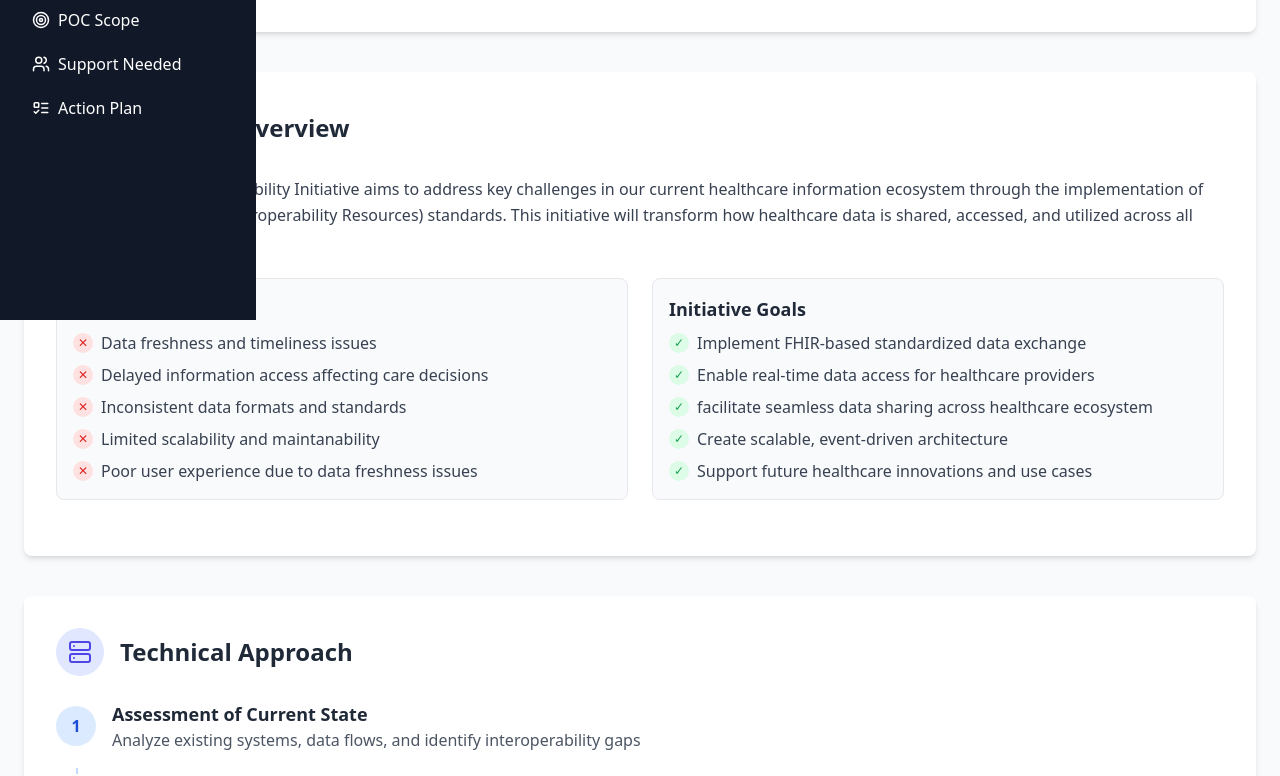
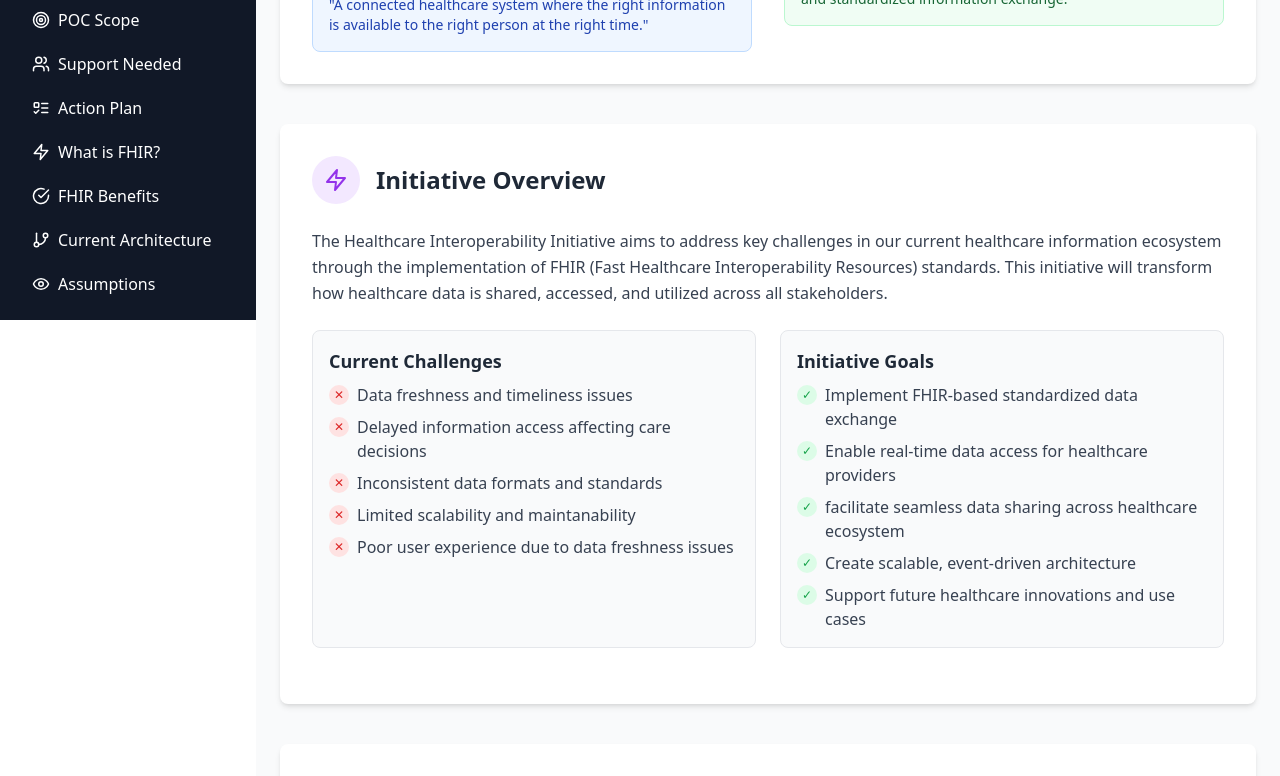
Before and after one commit to computerManSA/FHIR_Presentation, a React (Vite) app: page / in a window 1280 px wide. Shown: the part 480-1256 px from the top of the page. Built offline with nearby package versions, Linux system fonts and the light colour scheme.

Commit message:
Restored to 'c345613831a1f5be3697e6329908454e2bb5eb5e'
Replit-Restored-To: c345613831a1f5be3697e6329908454e2bb5eb5e

```diff
--- a/src/cover.tsx
+++ /dev/null
@@ -1,51 +0,0 @@
-
-import React from 'react';
-import { useNavigate } from 'react-router-dom';
-
-const CoverPage = () => {
-  const navigate = useNavigate();
-
-  return (
-    <div className="min-h-screen bg-gradient-to-br from-gray-100 to-gray-200 flex items-center justify-center">
-      <div className="text-center p-8 bg-white rounded-2xl shadow-2xl max-w-4xl mx-auto">
-        <div className="flex justify-center items-center space-x-12 mb-8">
-          <img
-            src="https://eservices.moh.gov.sa/MOHWebsiteStaticAssets/assets/images/logo-ar.png"
-            alt="MOH Logo"
-            className="h-24 object-contain"
-          />
-          <img
-            src="https://lean.sa/images/logo/logo-dark.png"
-            alt="Lean Logo"
-            className="h-16 object-contain"
-          />
-        </div>
-
-        <h1 className="text-4xl font-bold text-gray-800 mb-4">
-          Healthcare Interoperability Initiative
-        </h1>
-        <h2 className="text-2xl text-gray-600 mb-8">
-          FHIR Implementation Project
-        </h2>
-
-        <div className="mb-12">
-          <p className="text-gray-600 text-lg">
-            Technical Presentation and Architecture Overview
-          </p>
-          <p className="text-gray-500 mt-2">
-            Ministry of Health - Kingdom of Saudi Arabia
-          </p>
-        </div>
-
-        <button
-          onClick={() => navigate('/')}
-          className="px-8 py-3 bg-blue-600 text-white rounded-lg hover:bg-blue-700 transition-colors shadow-lg text-lg"
-        >
-          Start Presentation
-        </button>
-      </div>
-    </div>
-  );
-};
-
-export default CoverPage;
--- a/src/main.tsx
+++ b/src/main.tsx
@@ -6,10 +6,8 @@ import {
   Route,
   Link,
   useLocation,
-  Navigate
 } from "react-router-dom";
 import "./index.css";
-import CoverPage from "./cover.tsx";
 import Introduction from "./introduction.tsx";
 import WhatisFHIR from "./what-is-fhir.tsx";
 import FHIRBenefitsPage from "./fhir-benefits.tsx";
@@ -17,6 +15,7 @@ import AsIsArchitecture from "./as-is-architecture.tsx";
 import AssumptionsPage from "./assumptions.tsx";
 import EnhancedFHIRArchitecture from "./enhanced-fhir-react.tsx";
 import InfrastructureDesign from "./infrastructure-design.tsx";
+// import TechnicalSolutionPage from "./technical-solution.tsx";
 import POCScopePage from "./poc-scope.tsx";
 import SupportNeededPage from "./support-needed.tsx";
 import ActionPlanPage from "./action-plan.tsx";
@@ -34,12 +33,10 @@ import {
   ListTodo,
 } from "lucide-react";
 
+// Navigation component
 const Navigation = () => {
   const location = useLocation();
   const [isCollapsed, setIsCollapsed] = useState(false);
-  const isNotCoverPage = location.pathname !== '/cover';
-
-  if (!isNotCoverPage) return null;
 
   return (
     <nav
@@ -90,19 +87,205 @@ const Navigation = () => {
             </Link>
           </li>
         ))}
+        <li>
+          <Link
+            to="/what-is-fhir"
+            className={`block py-2 px-4 rounded transition-colors ${
+              location.pathname === "/what-is-fhir"
+                ? "bg-blue-600 text-white"
+                : "hover:bg-gray-800"
+            }`}
+          >
+            <div className="flex items-center">
+              <Zap
+                className={`${isCollapsed ? "mx-auto" : "mr-2"}`}
+                size={18}
+              />
+              {!isCollapsed && "What is FHIR?"}
+            </div>
+          </Link>
+        </li>
+        <li>
+          <Link
+            to="/fhir-benefits"
+            className={`block py-2 px-4 rounded transition-colors ${
+              location.pathname === "/fhir-benefits"
+                ? "bg-blue-600 text-white"
+                : "hover:bg-gray-800"
+            }`}
+          >
+            <div className="flex items-center">
+              <CheckCircle
+                className={`${isCollapsed ? "mx-auto" : "mr-2"}`}
+                size={18}
+              />
+              {!isCollapsed && "FHIR Benefits"}
+            </div>
+          </Link>
+        </li>
+        <li>
+          <Link
+            to="/as-is-architecture"
+            className={`block py-2 px-4 rounded transition-colors ${
+              location.pathname === "/as-is-architecture"
+                ? "bg-blue-600 text-white"
+                : "hover:bg-gray-800"
+            }`}
+          >
+            <div className="flex items-center">
+              <GitBranch
+                className={`${isCollapsed ? "mx-auto" : "mr-2"}`}
+                size={18}
+              />
+              {!isCollapsed && "Current Architecture"}
+            </div>
+          </Link>
+        </li>
+        <li>
+          <Link
+            to="/assumptions"
+            className={`block py-2 px-4 rounded transition-colors ${
+              location.pathname === "/assumptions"
+                ? "bg-blue-600 text-white"
+                : "hover:bg-gray-800"
+            }`}
+          >
+            <div className="flex items-center">
+              <Eye
+                className={`${isCollapsed ? "mx-auto" : "mr-2"}`}
+                size={18}
+              />
+              {!isCollapsed && "Assumptions"}
+            </div>
+          </Link>
+        </li>
+        <li>
+          <Link
+            to="/enhanced-fhir-architecture"
+            className={`block py-2 px-4 rounded transition-colors ${
+              location.pathname === "/enhanced-fhir-architecture"
+                ? "bg-blue-600 text-white"
+                : "hover:bg-gray-800"
+            }`}
+          >
+            <div className="flex items-center">
+              <Server
+                className={`${isCollapsed ? "mx-auto" : "mr-2"}`}
+                size={18}
+              />
+              {!isCollapsed && "Enhanced Architecture"}
+            </div>
+          </Link>
+        </li>
+        <li>
+          <Link
+            to="/infrastructure-design"
+            className={`block py-2 px-4 rounded transition-colors ${
+              location.pathname === "/infrastructure-design"
+                ? "bg-blue-600 text-white"
+                : "hover:bg-gray-800"
+            }`}
+          >
+            <div className="flex items-center">
+              <Network
+                className={`${isCollapsed ? "mx-auto" : "mr-2"}`}
+                size={18}
+              />
+              {!isCollapsed && "Infrastructure Design"}
+            </div>
+          </Link>
+        </li>
+        <li>
+          <Link
+            to="/technical-solution"
+            className={`block py-2 px-4 rounded transition-colors ${
+              location.pathname === "/technical-solution"
+                ? "bg-blue-600 text-white"
+                : "hover:bg-gray-800"
+            } ${isCollapsed ? "text-center px-2" : ""}`}
+          >
+            <div className="flex items-center">
+              <Code
+                className={`${isCollapsed ? "mx-auto" : "mr-2"}`}
+                size={18}
+              />
+              {!isCollapsed && "Technical Solution"}
+            </div>
+          </Link>
+        </li>
+        <li>
+          <Link
+            to="/poc-scope"
+            className={`block py-2 px-4 rounded transition-colors ${
+              location.pathname === "/poc-scope"
+                ? "bg-blue-600 text-white"
+                : "hover:bg-gray-800"
+            } ${isCollapsed ? "text-center px-2" : ""}`}
+          >
+            <div className="flex items-center">
+              <Target
+                className={`${isCollapsed ? "mx-auto" : "mr-2"}`}
+                size={18}
+              />
+              {!isCollapsed && "POC Scope"}
+            </div>
+          </Link>
+        </li>
+        <li>
+          <Link
+            to="/support-needed"
+            className={`block py-2 px-4 rounded transition-colors ${
+              location.pathname === "/support-needed"
+                ? "bg-blue-600 text-white"
+                : "hover:bg-gray-800"
+            } ${isCollapsed ? "text-center px-2" : ""}`}
+          >
+            <div className="flex items-center">
+              <Users
+                className={`${isCollapsed ? "mx-auto" : "mr-2"}`}
+                size={18}
+              />
+              {!isCollapsed && "Support Needed"}
+            </div>
+          </Link>
+        </li>
+        <li>
+          <Link
+            to="/action-plan"
+            className={`block py-2 px-4 rounded transition-colors ${
+              location.pathname === "/action-plan"
+                ? "bg-blue-600 text-white"
+                : "hover:bg-gray-800"
+            } ${isCollapsed ? "text-center px-2" : ""}`}
+          >
+            <div className="flex items-center">
+              <ListTodo
+                className={`${isCollapsed ? "mx-auto" : "mr-2"}`}
+                size={18}
+              />
+              {!isCollapsed && "Action Plan"}
+            </div>
+          </Link>
+        </li>
       </ul>
     </nav>
   );
 };
 
+// Main application component
+// Main application component
 const App = () => {
+  // Move the state here
+  const [isCollapsed, setIsCollapsed] = useState(false);
+
   return (
     <Router>
       <div className="flex">
-        <Navigation />
-        <main className="w-full">
+        <Navigation isCollapsed={isCollapsed} setIsCollapsed={setIsCollapsed} />
+        <main
+          className={`${isCollapsed ? "ml-16" : "ml-64"} w-full transition-all duration-300`}
+        >
           <Routes>
-            <Route path="/cover" element={<CoverPage />} />
             <Route path="/" element={<Introduction />} />
             <Route path="/what-is-fhir" element={<WhatisFHIR />} />
             <Route path="/fhir-benefits" element={<FHIRBenefitsPage />} />
@@ -116,10 +299,13 @@ const App = () => {
               path="/infrastructure-design"
               element={<InfrastructureDesign />}
             />
+            {/* <Route
+              path="/technical-solution"
+              element={<TechnicalSolutionPage />}
+            /> */}
             <Route path="/poc-scope" element={<POCScopePage />} />
             <Route path="/support-needed" element={<SupportNeededPage />} />
             <Route path="/action-plan" element={<ActionPlanPage />} />
-            <Route path="*" element={<Navigate to="/cover" replace />} />
           </Routes>
         </main>
       </div>
```
